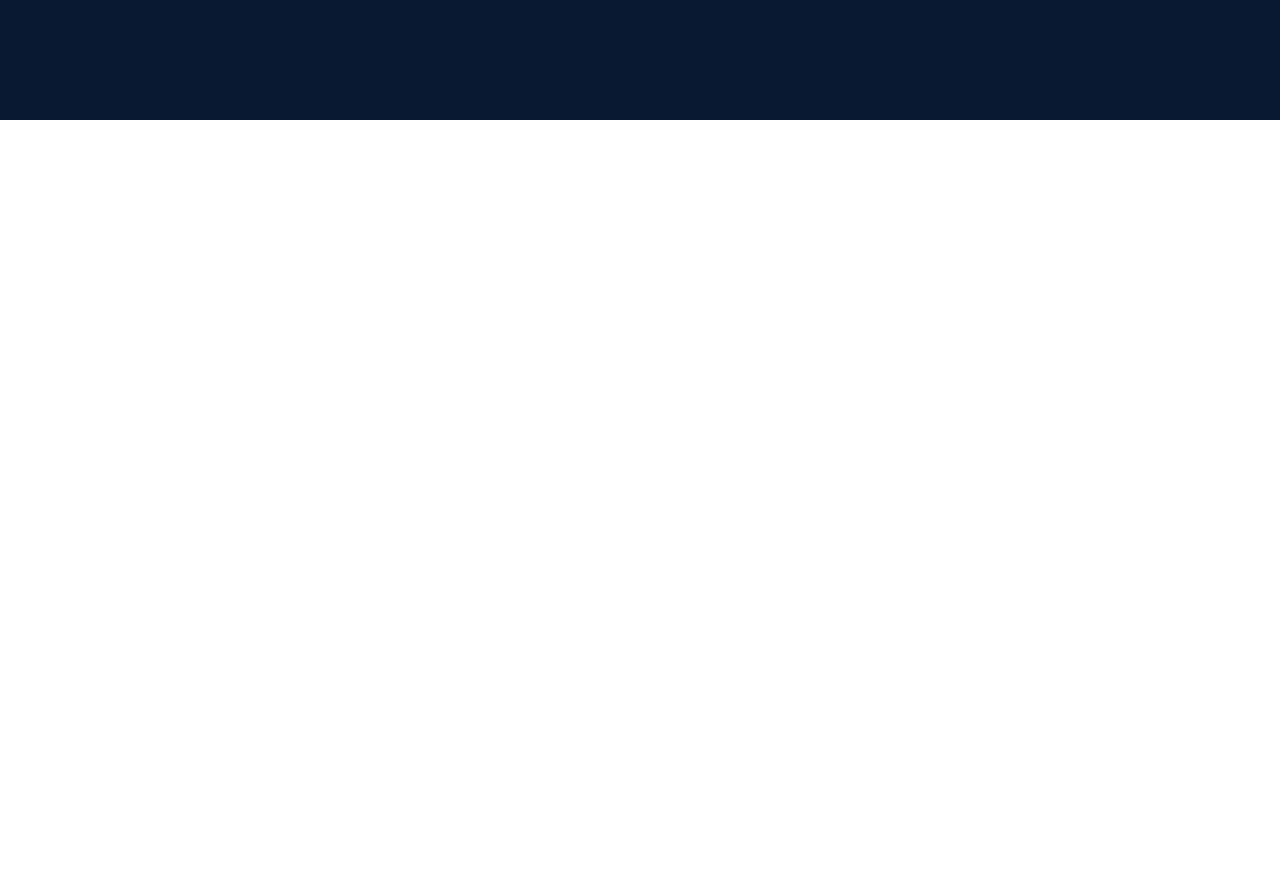
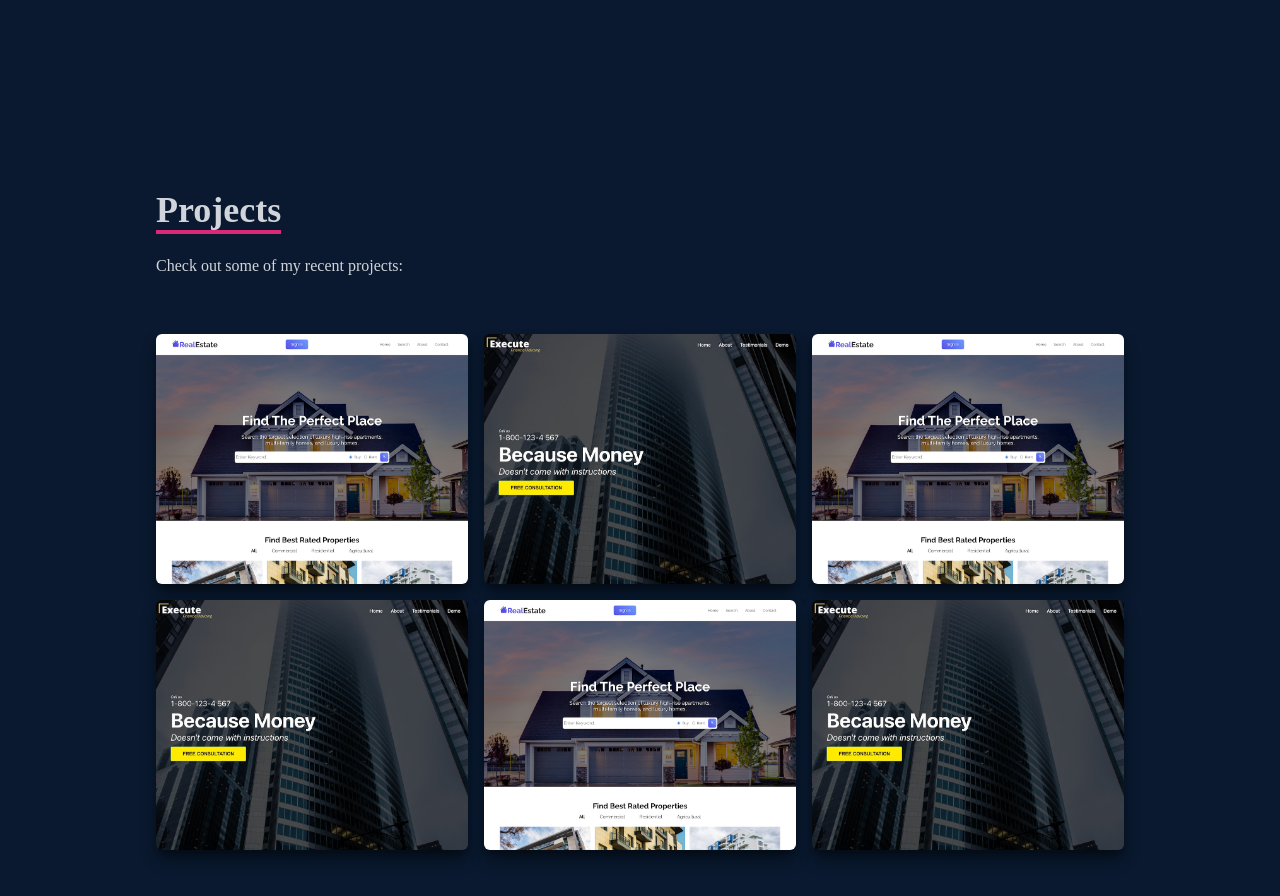
Before and after one commit to mittell/react-portfolio-site-v2, a React (Create React App) app: page / in a window 1280 px wide. Shown: the part 2280-3176 px from the top of the page. Before the commit the page ends 2400 px from the top, so only its background shows below. Built offline with nearby package versions, Linux system fonts and the light colour scheme.

Commit message:
feat: added Work component

```diff
--- a/src/App.jsx
+++ b/src/App.jsx
@@ -2,6 +2,7 @@
 import Home from './components/Home';
 import Navbar from './components/Navbar';
 import Skills from './components/Skills';
+import Work from './components/Work';
 
 function App() {
 	return (
@@ -10,6 +11,7 @@
 			<Home />
 			<About />
 			<Skills />
+			<Work />
 		</>
 	);
 }
--- /dev/null
+++ b/src/components/Work.jsx
@@ -0,0 +1,168 @@
+import React from 'react';
+import Work1 from '../assets/projects/realestate.jpg';
+import Work2 from '../assets/projects/workImg.jpeg';
+
+const Work = () => {
+	return (
+		<div name='work' className='w-full md:h-screen text-gray-300 bg-[#0a192f]'>
+			{/* Container */}
+			<div className='max-w-[1000px] mx-auto p-4 flex flex-col justify-center w-full h-full'>
+				<div className='pb-8'>
+					<p className='text-4xl font-bold inline border-b-4 border-pink-600'>
+						Projects
+					</p>
+					<p className='py-6'>Check out some of my recent projects:</p>
+				</div>
+
+				<div className='grid sm:grid-cols-2 md:grid-cols-3 gap-4'>
+					{/* Grid Item */}
+					<div
+						style={{ backgroundImage: `url(${Work1})` }}
+						className='shadow-lg shadow-[#040c16] group container rounded-md flex justify-center items-center mx-auto content-div'
+					>
+						{/* Hover Effects */}
+						<div className='opacity-0 group-hover:opacity-100'>
+							<span className='text-2xl font-bold text-white tracking-wider'>
+								React Application
+							</span>
+							<div className='pt-8 text-center'>
+								<a href='/'>
+									<button className='text-center rounded-lg px-4 py-3 m-2 bg-white text-gray-700 font-bold text-lg'>
+										Demo
+									</button>
+								</a>
+								<a href='/'>
+									<button className='text-center rounded-lg px-4 py-3 m-2 bg-white text-gray-700 font-bold text-lg'>
+										Code
+									</button>
+								</a>
+							</div>
+						</div>
+					</div>
+
+					<div
+						style={{ backgroundImage: `url(${Work2})` }}
+						className='shadow-lg shadow-[#040c16] group container rounded-md flex justify-center items-center mx-auto content-div'
+					>
+						{/* Hover Effects */}
+						<div className='opacity-0 group-hover:opacity-100'>
+							<span className='text-2xl font-bold text-white tracking-wider'>
+								React Application
+							</span>
+							<div className='pt-8 text-center'>
+								<a href='/'>
+									<button className='text-center rounded-lg px-4 py-3 m-2 bg-white text-gray-700 font-bold text-lg'>
+										Demo
+									</button>
+								</a>
+								<a href='/'>
+									<button className='text-center rounded-lg px-4 py-3 m-2 bg-white text-gray-700 font-bold text-lg'>
+										Code
+									</button>
+								</a>
+							</div>
+						</div>
+					</div>
+
+					<div
+						style={{ backgroundImage: `url(${Work1})` }}
+						className='shadow-lg shadow-[#040c16] group container rounded-md flex justify-center items-center mx-auto content-div'
+					>
+						{/* Hover Effects */}
+						<div className='opacity-0 group-hover:opacity-100'>
+							<span className='text-2xl font-bold text-white tracking-wider'>
+								React Application
+							</span>
+							<div className='pt-8 text-center'>
+								<a href='/'>
+									<button className='text-center rounded-lg px-4 py-3 m-2 bg-white text-gray-700 font-bold text-lg'>
+										Demo
+									</button>
+								</a>
+								<a href='/'>
+									<button className='text-center rounded-lg px-4 py-3 m-2 bg-white text-gray-700 font-bold text-lg'>
+										Code
+									</button>
+								</a>
+							</div>
+						</div>
+					</div>
+
+					<div
+						style={{ backgroundImage: `url(${Work2})` }}
+						className='shadow-lg shadow-[#040c16] group container rounded-md flex justify-center items-center mx-auto content-div'
+					>
+						{/* Hover Effects */}
+						<div className='opacity-0 group-hover:opacity-100'>
+							<span className='text-2xl font-bold text-white tracking-wider'>
+								React Application
+							</span>
+							<div className='pt-8 text-center'>
+								<a href='/'>
+									<button className='text-center rounded-lg px-4 py-3 m-2 bg-white text-gray-700 font-bold text-lg'>
+										Demo
+									</button>
+								</a>
+								<a href='/'>
+									<button className='text-center rounded-lg px-4 py-3 m-2 bg-white text-gray-700 font-bold text-lg'>
+										Code
+									</button>
+								</a>
+							</div>
+						</div>
+					</div>
+
+					<div
+						style={{ backgroundImage: `url(${Work1})` }}
+						className='shadow-lg shadow-[#040c16] group container rounded-md flex justify-center items-center mx-auto content-div'
+					>
+						{/* Hover Effects */}
+						<div className='opacity-0 group-hover:opacity-100'>
+							<span className='text-2xl font-bold text-white tracking-wider'>
+								React Application
+							</span>
+							<div className='pt-8 text-center'>
+								<a href='/'>
+									<button className='text-center rounded-lg px-4 py-3 m-2 bg-white text-gray-700 font-bold text-lg'>
+										Demo
+									</button>
+								</a>
+								<a href='/'>
+									<button className='text-center rounded-lg px-4 py-3 m-2 bg-white text-gray-700 font-bold text-lg'>
+										Code
+									</button>
+								</a>
+							</div>
+						</div>
+					</div>
+
+					<div
+						style={{ backgroundImage: `url(${Work2})` }}
+						className='shadow-lg shadow-[#040c16] group container rounded-md flex justify-center items-center mx-auto content-div'
+					>
+						{/* Hover Effects */}
+						<div className='opacity-0 group-hover:opacity-100'>
+							<span className='text-2xl font-bold text-white tracking-wider'>
+								React Application
+							</span>
+							<div className='pt-8 text-center'>
+								<a href='/'>
+									<button className='text-center rounded-lg px-4 py-3 m-2 bg-white text-gray-700 font-bold text-lg'>
+										Demo
+									</button>
+								</a>
+								<a href='/'>
+									<button className='text-center rounded-lg px-4 py-3 m-2 bg-white text-gray-700 font-bold text-lg'>
+										Code
+									</button>
+								</a>
+							</div>
+						</div>
+					</div>
+				</div>
+			</div>
+		</div>
+	);
+};
+
+export default Work;
--- a/src/index.css
+++ b/src/index.css
@@ -14,3 +14,18 @@
 		@apply cursor-pointer;
 	}
 }
+
+.content-div {
+	background-repeat: no-repeat;
+	background-size: cover;
+	background-position: center;
+	height: 250px;
+}
+
+.content-div:hover {
+	background-image: linear-gradient(
+		to right,
+		rgba(112, 157, 255, 0.8),
+		hsla(242, 74%, 61%, 0.8)
+	) !important;
+}
```
